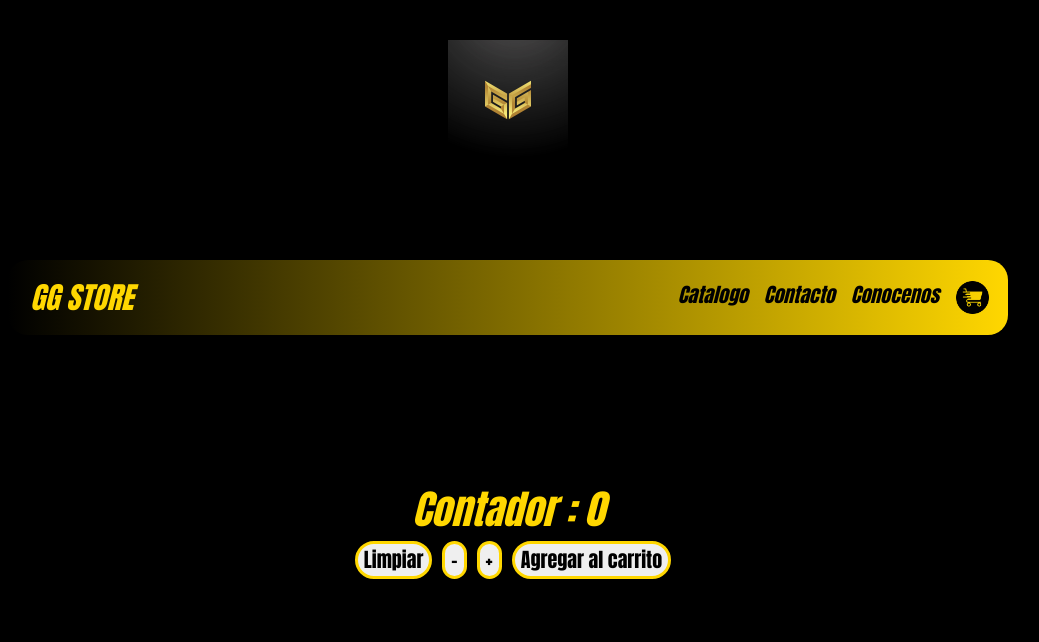
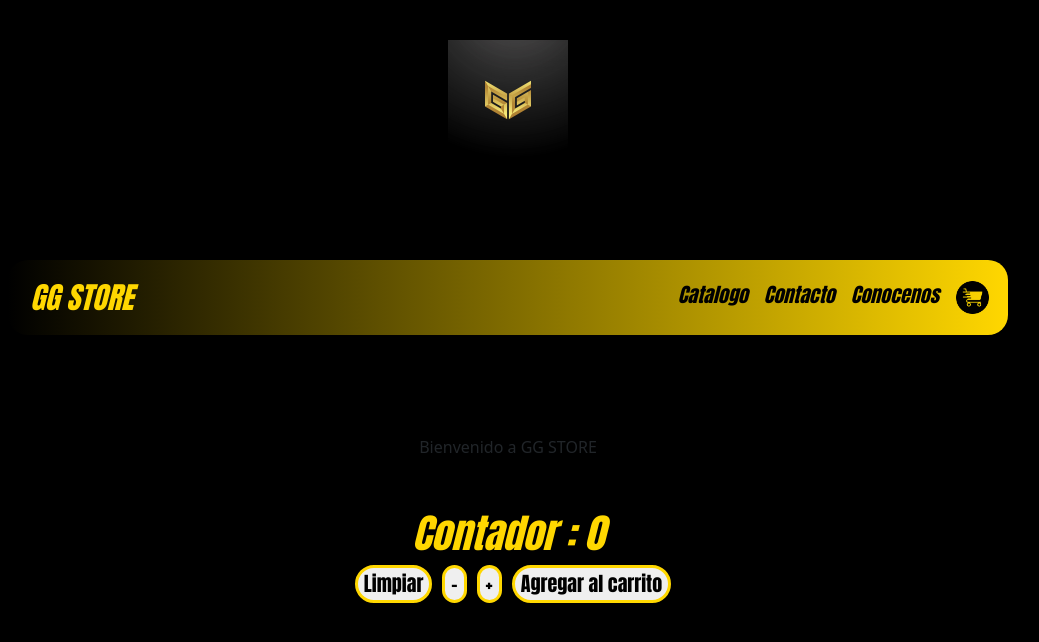
Before and after one commit to miguelbauducco/proyecto-react, a React (Create React App) app: page / in a window 1280 px wide. Shown: the top 642 px of the page, without its empty margins (132-1171 px from the left). Built offline with nearby package versions, Linux system fonts and the light colour scheme.

Commit message:
greeting

```diff
--- a/src/App.js
+++ b/src/App.js
@@ -12,7 +12,7 @@
       <img src={logo} alt="logo"/>
       </div>
       <Navbar className="navbar"/>
-      <ItemListContainer/>
+      <ItemListContainer welcome={'Bienvenido a GG STORE'}/>
     </div>
   );
 }
--- a/src/components/ItemListContainer.js
+++ b/src/components/ItemListContainer.js
@@ -3,15 +3,19 @@
 import './itemlist.css';
 import ItemCount from './ItemCount'
 
-const ItemListContainer = () => {
+const ItemListContainer = ({ welcome }) => {
     return(
 
+    <div>
+    <div className='d-flex justify-content-center'>
+    {welcome}
+    </div>
     <div className='container d-flex justify-content-center'>
     <div className='counter'>
     <ItemCount stock='10' onAdd={ (contador) => sessionStorage.setItem('Cantidad', contador)}/>
     </div>
     </div>
-
+</div>
 
 )
 };
```
